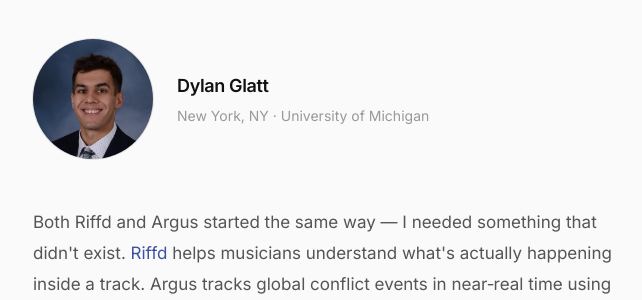
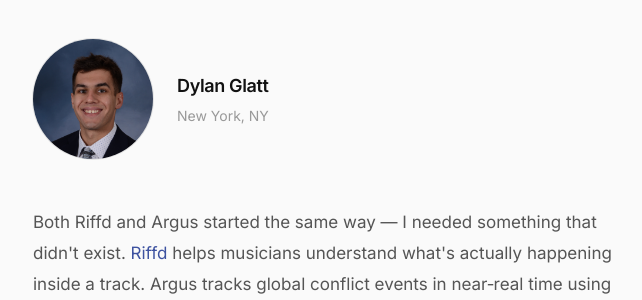
Before and after one commit to dylanglatt/dylanglatt.com, a Flask app: page /about in a window 1280 px wide. Shown: the part 146-446 px from the top of the page, without its empty margins (289-931 px from the left). Run offline with Flask 3, Linux system fonts and the light colour scheme.

Commit message:
Remove university from about page

```diff
--- a/templates/about.html
+++ b/templates/about.html
@@ -18,7 +18,7 @@
       <img src="{{ url_for('static', filename='img/headshot.jpg') }}" alt="Dylan Glatt" class="about-headshot">
       <div class="about-intro-text">
         <p class="about-name">Dylan Glatt</p>
-        <p class="about-location">New York, NY &middot; University of Michigan</p>
+        <p class="about-location">New York, NY</p>
       </div>
     </div>
 
```
